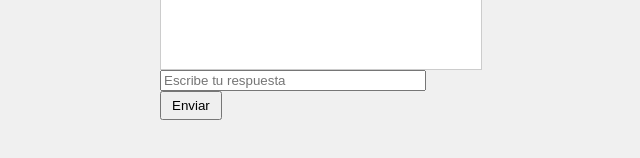
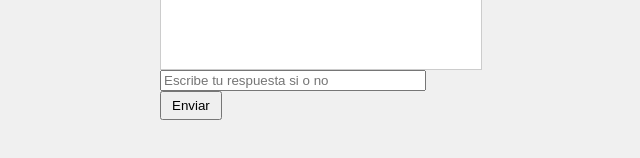
Before and after one commit to lucasgab2010/edu, a plain HTML site: page static/index.html in a window 1280 px wide. Shown: the part 478-636 px from the top of the page, 319-959 px from the left. Drawn offline with Linux system fonts and the light colour scheme; no server answers.

Commit message:
nuevo html

```diff
--- a/static/index.html
+++ b/static/index.html
@@ -15,7 +15,7 @@
     <div>
         <h2>Chatbot - Sistema Experto</h2>
         <div id="chatbox"></div>
-        <input type="text" id="userInput" placeholder="Escribe tu respuesta">
+        <input type="text" id="userInput" placeholder="Escribe tu respuesta si o no">
         <button onclick="sendMessage()">Enviar</button>
     </div>
 
```
